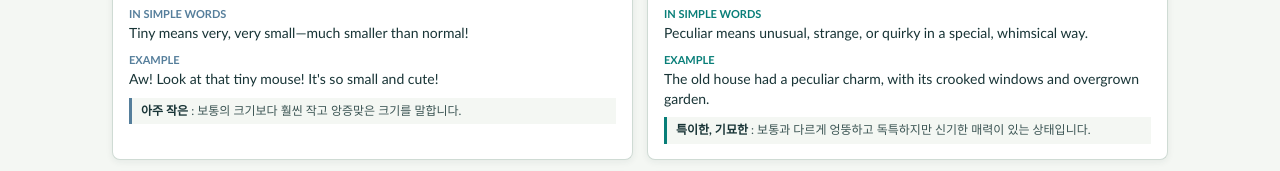
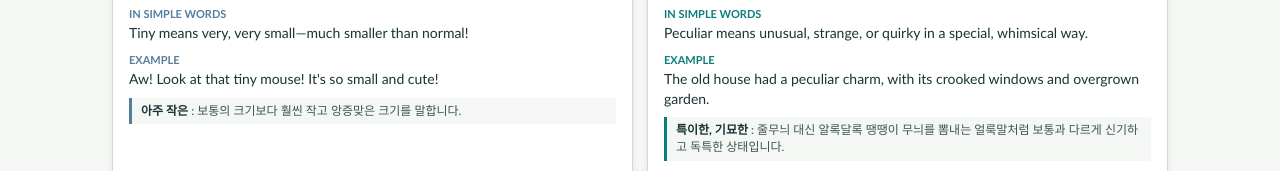
Before and after one commit to feverpitch15/Joys-Vocas, a plain HTML site: page nonfiction/tuesday_word_cards.html in a window 1280 px wide. Shown: the part 1136-1307 px from the top of the page. Drawn offline with Linux system fonts and the light colour scheme.

Commit message:
Update peculiar illustration to polka-dotted zebra and update parent hint

```diff
--- a/nonfiction/tuesday_word_cards.html
+++ b/nonfiction/tuesday_word_cards.html
@@ -299,7 +299,7 @@
           <div class="field"><h3>Meaning</h3><p>Strange, unusual.</p></div>
           <div class="field"><h3>In simple words</h3><p>Peculiar means unusual, strange, or quirky in a special, whimsical way.</p></div>
           <div class="field"><h3>Example</h3><p>The old house had a peculiar charm, with its crooked windows and overgrown garden.</p></div>
-          <div class="parent"><strong>특이한, 기묘한</strong> : 보통과 다르게 엉뚱하고 독특하지만 신기한 매력이 있는 상태입니다.</div>
+          <div class="parent"><strong>특이한, 기묘한</strong> : 줄무늬 대신 알록달록 땡땡이 무늬를 뽐내는 얼룩말처럼 보통과 다르게 신기하고 독특한 상태입니다.</div>
         </div>
       </details>
       <details class="card" open>
```
Also changed, not shown: nonfiction/tuesday_word_cards_child.html (+1 -1 lines), nonfiction/images/Gemini_Generated_Image_ubono3ubono3ubon.png.
